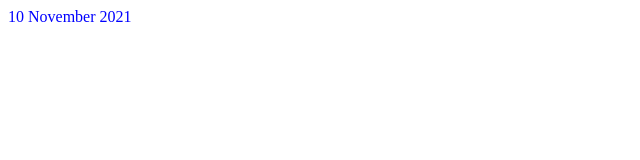
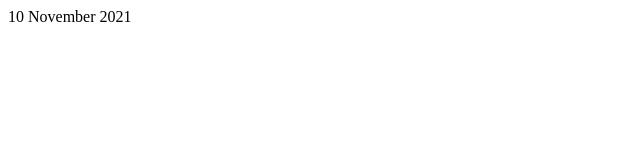
Before and after one commit to sptrshop25/jam, a plain HTML site: page index.html in a window 1280 px wide. Shown: the whole page, without its empty margins (0-640 px from the left). Drawn offline with Linux system fonts and the light colour scheme.

Commit message:
Add files via upload

```diff
--- a/index.html
+++ b/index.html
@@ -1,5 +1,5 @@
 <!doctype html public "-//W3C//DTD HTML 4.0 Transitional//EN">
-<font color="blue"><script type="text/javascript">
+<font color="black"><script type="text/javascript">
 now = new Date();
 if (now.getTimezoneOffset() == 0) (a=now.getTime() + ( 7 *60*60*1000))
 else (a=now.getTime());
```
